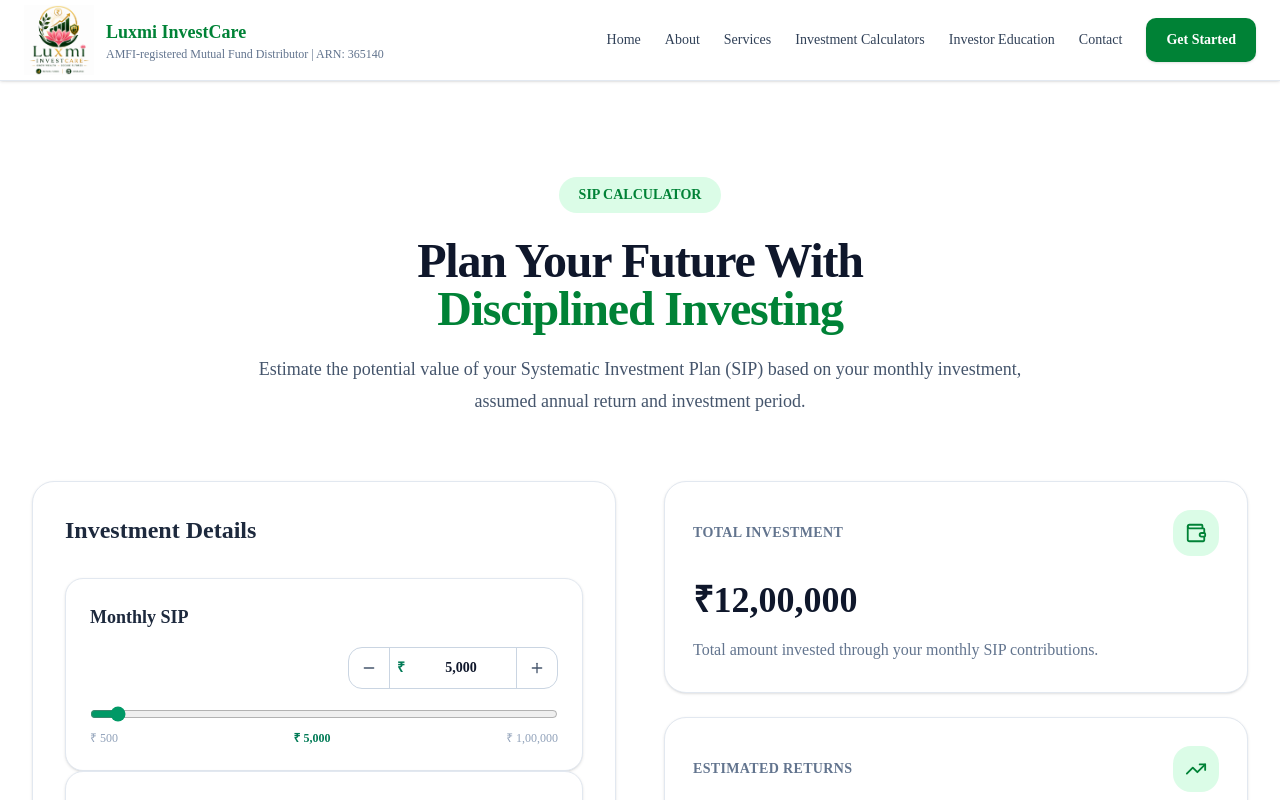
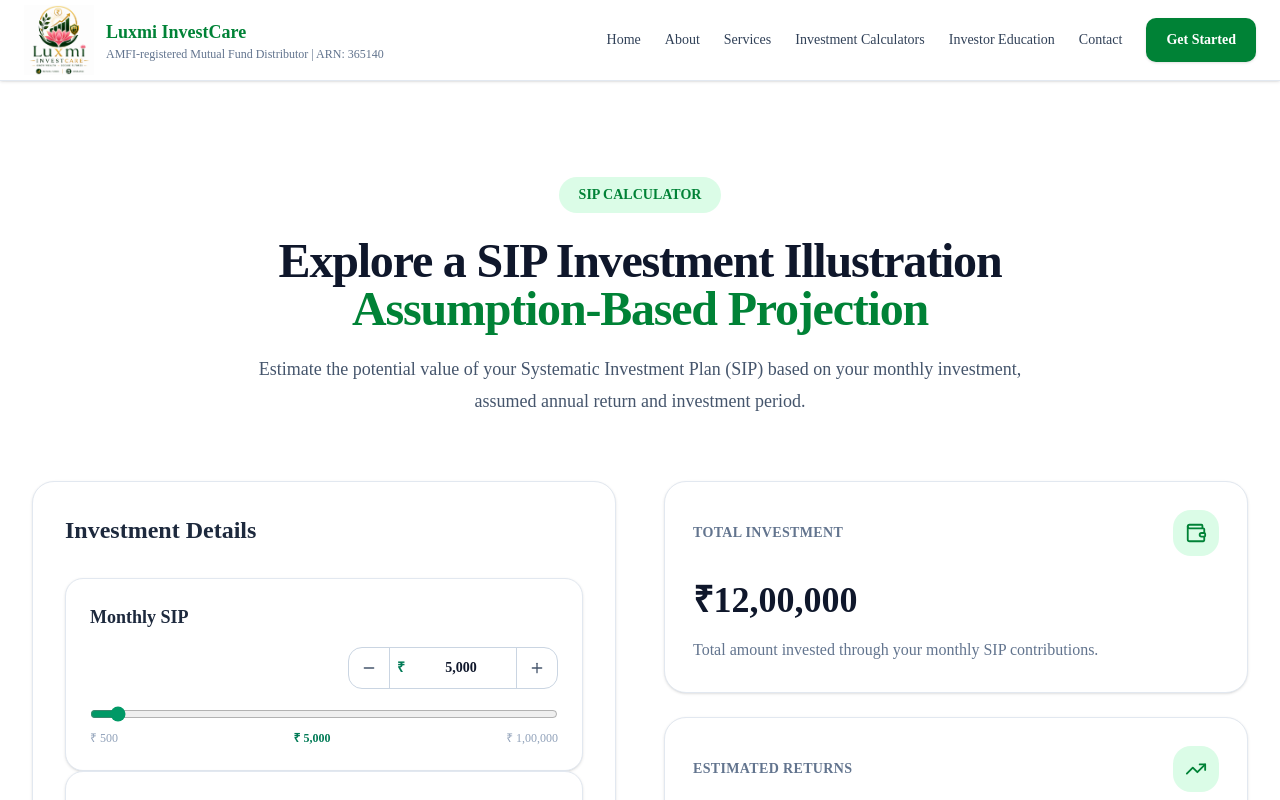
Before and after one commit to shivpawan007/LuxmiInvestCare, a Next.js app: page /calculators/sip in a window 1280 px wide. Shown: the top 800 px of the page. Built offline with nearby package versions, Linux system fonts and the light colour scheme.

Commit message:
Neutralize SIP calculator planning headline

```diff
--- a/components/calculators/SIPCalculator.tsx
+++ b/components/calculators/SIPCalculator.tsx
@@ -59,10 +59,10 @@ export default function SIPCalculator() {
                     </span>
 
                     <h1 className="section-title mt-6">
-                        Plan Your Future With
+                        Explore a SIP Investment Illustration
 
                         <span className="block text-green-700">
-                            Disciplined Investing
+                            Assumption-Based Projection
                         </span>
                     </h1>
 
```
